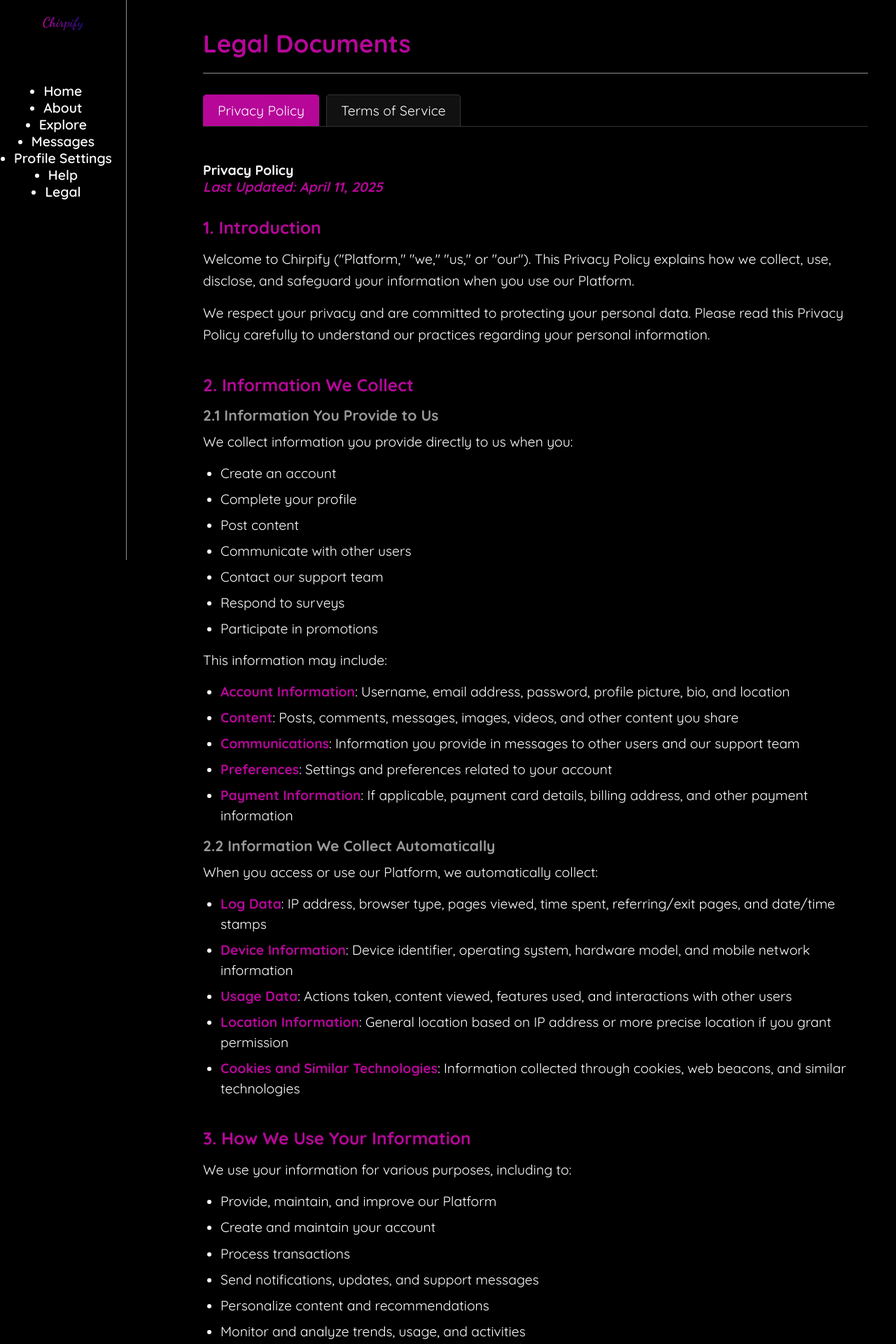
After one commit to Eletrodude/Chirpify-X, a PHP site: page /SideBarLinks/Legal.php in a window 1280 px wide. The commit adds this page. Shown: the top 1920 px of the page at 70% size. Run offline with PHP 8.4, Linux system fonts and the light colour scheme.

Commit message:
V0.4.1 Added Legal Document (AI MADE THE LEGAL DOCUMENT)

```diff
--- a/CSS/Folder.css
+++ b/CSS/Folder.css
@@ -59,9 +59,7 @@ body{
     /* display: flex;
     flex-direction: column; */
     border-bottom: 1px rgb(255, 255, 255) solid;
-    div{
-        display: flex;
-    }
+
 
 
 
--- /dev/null
+++ b/CSS/legal_styles.css
@@ -0,0 +1,195 @@
+/* Import Fonts */
+@import url('https://fonts.googleapis.com/css2?family=Dancing+Script:wght@400..700&display=swap');
+@import url('https://fonts.googleapis.com/css2?family=Dancing+Script:wght@400..700&family=Quicksand:wght@300..700&display=swap');
+
+/* Global Styles */
+* {
+    padding: 0;
+    margin: 0;
+    box-sizing: border-box;
+    background-color: black;
+    color: white;
+    font-size: 1.1rem;
+    font-family: "Quicksand", sans-serif;
+}
+
+html {
+    scroll-behavior: smooth;
+}
+
+.row {
+    display: flex;
+}
+
+body {
+    overflow: scroll;
+}
+
+/* Left Sidebar Styling */
+.SideBar {
+    border-right: 1px solid rgb(146, 142, 142);
+    display: flex;
+    flex-direction: column;
+    align-items: center;
+    gap: 2rem;
+    position: fixed;
+    height: 100vh;
+    text-decoration: none;
+
+
+}
+.Logo{
+    padding: 20px;
+
+
+}
+.Logo h1{
+    font-family: "Dancing Script", cursive;
+    background: linear-gradient(to right, #b60799, #200f80);
+    -webkit-background-clip: text;
+    -webkit-text-fill-color: transparent;
+}
+
+.SideBar ul{
+    display: flex;
+    flex-direction: column;
+    align-items: center;
+    padding: 20px;
+}
+
+.SideBar a {
+
+    font-weight: 600;
+    text-decoration: none;
+    margin: 10px 0;
+
+}
+
+/* Content Container */
+.content-container {
+    margin-left: 250px;
+    width: calc(100% - 250px);
+    padding: 20px 40px;
+}
+
+/* Header */
+header {
+    padding: 20px 0;
+    border-bottom: 1px solid rgb(146, 142, 142);
+    margin-bottom: 20px;
+}
+
+header h1 {
+    font-size: 2rem;
+    color: #b60799;
+}
+
+/* Tab Container */
+.tab-container {
+    margin-top: 30px;
+    border-bottom: 1px solid #333;
+    margin-bottom: 30px;
+}
+
+.tab {
+    display: inline-block;
+    padding: 10px 20px;
+    cursor: pointer;
+    background-color: #111;
+    border: 1px solid #333;
+    border-bottom: none;
+    border-radius: 5px 5px 0 0;
+    margin-right: 5px;
+    transition: all 0.3s ease;
+}
+
+.tab:hover {
+    background-color: #222;
+}
+
+.tab.active {
+    background-color: #b60799;
+    color: white;
+    border-color: #b60799;
+}
+
+/* Tab Content */
+.tab-content {
+    display: none;
+    padding: 20px 0;
+}
+
+.tab-content.active {
+    display: block;
+}
+
+/* Policy Sections */
+.policy-section {
+    margin-bottom: 40px;
+}
+
+.policy-section h1 {
+    font-size: 1.8rem;
+    margin-bottom: 20px;
+    color: #b60799;
+}
+
+.policy-section h2 {
+    font-size: 1.4rem;
+    margin: 20px 0 15px;
+    color: #b60799;
+}
+
+.policy-section h3 {
+    font-size: 1.2rem;
+    margin: 15px 0 10px;
+    color: #999;
+}
+
+.policy-section p {
+    margin-bottom: 15px;
+    line-height: 1.6;
+}
+
+.policy-section ul {
+    margin-left: 25px;
+    margin-bottom: 15px;
+}
+
+.policy-section li {
+    margin-bottom: 8px;
+    line-height: 1.5;
+}
+
+.last-updated {
+    font-style: italic;
+    color: #777;
+    margin-bottom: 30px;
+}
+
+/* Strong Text */
+strong {
+    color: #b60799;
+    font-weight: 700;
+}
+
+/* Responsive Design */
+@media (max-width: 768px) {
+    .SideBar {
+        width: 100%;
+        position: relative;
+        height: auto;
+        border-right: none;
+        border-bottom: 1px solid rgb(146, 142, 142);
+    }
+
+    .content-container {
+        margin-left: 0;
+        width: 100%;
+        padding: 20px;
+    }
+
+    .row {
+        flex-direction: column;
+    }
+}
--- a/Partials/Sidebar.php
+++ b/Partials/Sidebar.php
@@ -25,7 +25,7 @@
                 <a class="nav-link" href="#">Help</a>
             </li>
             <li class="nav-item">
-                <a class="nav-link" href="#">Legal</a>
+                <a class="nav-link" href="../SideBarLinks/Legal.php">Legal</a>
             </li>
         </ul>
     </div>
--- /dev/null
+++ b/SideBarLinks/Legal.php
@@ -0,0 +1,333 @@
+<!-- BIG DISCLAIMER, THE ENTIRETY OF THE LEGAL SECTION WAS MADE BY AI!!!!!!!!!!!!!! -->
+
+
+
+
+
+<!DOCTYPE html>
+<html lang="en">
+<head>
+    <meta charset="UTF-8">
+    <meta name="viewport" content="width=device-width, initial-scale=1.0">
+    <title>Legal Documents | Chirpify</title>
+    <link rel="stylesheet" href="../CSS/legal_styles.css">
+</head>
+<body>
+    <div class="row">
+        <div class="SideBar col-2">
+            <div class="Logo">
+                <h1 class="nav-item">Chirpify</h1>
+            </div>
+            <div class="Links">
+                <ul class="navbar-nav">
+                    <li class="nav-item">
+                        <a class="nav-link" href="../PhP/Main.php">Home</a>
+                    </li>
+                    <li class="nav-item">
+                        <a class="nav-link" href="#">About</a>
+                    </li>
+                    <li class="nav-item">
+                        <a class="nav-link" href="#">Explore</a>
+                    </li>
+                    <li class="nav-item">
+                        <a class="nav-link" href="#">Messages</a>
+                    </li>
+                    <li class="nav-item">
+                        <a class="nav-link" href="../SideBarLinks/Settings.php">Profile Settings</a>
+                    </li>
+                    <li class="nav-item">
+                        <a class="nav-link" href="#">Help</a>
+                    </li>
+                    <li class="nav-item">
+                        <a class="nav-link active" href="../SideBarLinks/Legal.php">Legal</a>
+                    </li>
+                </ul>
+            </div>
+        </div>
+
+        <div class="content-container">
+            <header>
+                <h1>Legal Documents</h1>
+            </header>
+
+            <div class="tab-container">
+                <div class="tab active" onclick="openPolicy(event, 'privacy')">Privacy Policy</div>
+                <div class="tab" onclick="openPolicy(event, 'terms')">Terms of Service</div>
+            </div>
+
+            <div id="privacy" class="tab-content active">
+                <h1>Privacy Policy</h1>
+                <p class="last-updated"><strong>Last Updated: April 11, 2025</strong></p>
+
+                <div class="policy-section">
+                    <h2>1. Introduction</h2>
+                    <p>Welcome to Chirpify ("Platform," "we," "us," or "our"). This Privacy Policy explains how we collect, use, disclose, and safeguard your information when you use our Platform.</p>
+                    <p>We respect your privacy and are committed to protecting your personal data. Please read this Privacy Policy carefully to understand our practices regarding your personal information.</p>
+                </div>
+
+                <div class="policy-section">
+                    <h2>2. Information We Collect</h2>
+
+                    <h3>2.1 Information You Provide to Us</h3>
+                    <p>We collect information you provide directly to us when you:</p>
+                    <ul>
+                        <li>Create an account</li>
+                        <li>Complete your profile</li>
+                        <li>Post content</li>
+                        <li>Communicate with other users</li>
+                        <li>Contact our support team</li>
+                        <li>Respond to surveys</li>
+                        <li>Participate in promotions</li>
+                    </ul>
+
+                    <p>This information may include:</p>
+                    <ul>
+                        <li><strong>Account Information</strong>: Username, email address, password, profile picture, bio, and location</li>
+                        <li><strong>Content</strong>: Posts, comments, messages, images, videos, and other content you share</li>
+                        <li><strong>Communications</strong>: Information you provide in messages to other users and our support team</li>
+                        <li><strong>Preferences</strong>: Settings and preferences related to your account</li>
+                        <li><strong>Payment Information</strong>: If applicable, payment card details, billing address, and other payment information</li>
+                    </ul>
+
+                    <h3>2.2 Information We Collect Automatically</h3>
+                    <p>When you access or use our Platform, we automatically collect:</p>
+                    <ul>
+                        <li><strong>Log Data</strong>: IP address, browser type, pages viewed, time spent, referring/exit pages, and date/time stamps</li>
+                        <li><strong>Device Information</strong>: Device identifier, operating system, hardware model, and mobile network information</li>
+                        <li><strong>Usage Data</strong>: Actions taken, content viewed, features used, and interactions with other users</li>
+                        <li><strong>Location Information</strong>: General location based on IP address or more precise location if you grant permission</li>
+                        <li><strong>Cookies and Similar Technologies</strong>: Information collected through cookies, web beacons, and similar technologies</li>
+                    </ul>
+                </div>
+
+                <div class="policy-section">
+                    <h2>3. How We Use Your Information</h2>
+                    <p>We use your information for various purposes, including to:</p>
+                    <ul>
+                        <li>Provide, maintain, and improve our Platform</li>
+                        <li>Create and maintain your account</li>
+                        <li>Process transactions</li>
+                        <li>Send notifications, updates, and support messages</li>
+                        <li>Personalize content and recommendations</li>
+                        <li>Monitor and analyze trends, usage, and activities</li>
+                        <li>Detect, investigate, and prevent fraudulent transactions and unauthorized access</li>
+                        <li>Comply with legal obligations</li>
+                        <li>Enforce our Terms of Service and other policies</li>
+                    </ul>
+                </div>
+
+                <div class="policy-section">
+                    <h2>4. Sharing Your Information</h2>
+                    <p>We may share your information with:</p>
+                    <ul>
+                        <li><strong>Other Users</strong>: Information you post publicly is viewable by other users</li>
+                        <li><strong>Service Providers</strong>: Third parties who perform services on our behalf</li>
+                        <li><strong>Business Partners</strong>: If you choose to interact with them through our Platform</li>
+                        <li><strong>Legal Requirements</strong>: When required by applicable law, legal process, or government request</li>
+                        <li><strong>Business Transfers</strong>: In connection with any merger, sale of company assets, financing, or acquisition</li>
+                        <li><strong>With Your Consent</strong>: When you have otherwise consented to such sharing</li>
+                    </ul>
+                </div>
+
+                <div class="policy-section">
+                    <h2>5. Data Retention</h2>
+                    <p>We retain your personal information for as long as necessary to fulfill the purposes outlined in this Privacy Policy, unless a longer retention period is required or permitted by law.</p>
+                </div>
+
+                <div class="policy-section">
+                    <h2>6. Your Rights</h2>
+                    <p>Depending on your location, you may have certain rights regarding your personal information, including:</p>
+                    <ul>
+                        <li>Access to your personal information</li>
+                        <li>Correction of inaccurate or incomplete data</li>
+                        <li>Deletion of your personal information</li>
+                        <li>Restriction of processing</li>
+                        <li>Data portability</li>
+                        <li>Objection to processing</li>
+                    </ul>
+                    <p>To exercise these rights, please contact us using the information provided in the "Contact Us" section.</p>
+                </div>
+
+                <div class="policy-section">
+                    <h2>7. Data Security</h2>
+                    <p>We implement appropriate technical and organizational measures to protect your personal information. However, no method of transmission over the Internet or electronic storage is 100% secure.</p>
+                </div>
+
+                <div class="policy-section">
+                    <h2>8. International Data Transfers</h2>
+                    <p>Your information may be transferred to and processed in countries other than the one in which you reside. These countries may have different data protection laws.</p>
+                </div>
+
+                <div class="policy-section">
+                    <h2>9. Children's Privacy</h2>
+                    <p>Our Platform is not directed to children under the age of 13 (or the applicable age of digital consent in your country). We do not knowingly collect personal information from children.</p>
+                </div>
+
+                <div class="policy-section">
+                    <h2>10. Changes to This Privacy Policy</h2>
+                    <p>We may update this Privacy Policy from time to time. We will notify you of any changes by posting the new Privacy Policy on this page and updating the "Last Updated" date.</p>
+                </div>
+
+                <div class="policy-section">
+                    <h2>11. Contact Us</h2>
+                    <p>If you have any questions about this Privacy Policy, please contact us at:</p>
+                    <ul>
+                        <li>Email: support@chirpify.com</li>
+                        <li>Address: Chirpify Headquarters, 123 Tech Lane, San Francisco, CA 94107</li>
+                    </ul>
+                </div>
+            </div>
+
+            <div id="terms" class="tab-content">
+                <h1>Terms of Service</h1>
+                <p class="last-updated"><strong>Last Updated: April 11, 2025</strong></p>
+
+                <div class="policy-section">
+                    <h2>1. Agreement to Terms</h2>
+                    <p>By accessing or using Chirpify ("Platform," "we," "us," or "our"), you agree to be bound by these Terms of Service ("Terms"). If you do not agree to these Terms, you must not access or use our Platform.</p>
+                </div>
+
+                <div class="policy-section">
+                    <h2>2. Eligibility</h2>
+                    <p>You must be at least 13 years old (or the minimum legal age in your country) to use our Platform. By using the Platform, you represent and warrant that you meet the eligibility requirements.</p>
+                </div>
+
+                <div class="policy-section">
+                    <h2>3. Account Registration</h2>
+
+                    <h3>3.1 Account Creation</h3>
+                    <p>To use certain features of our Platform, you must register for an account. You agree to:</p>
+                    <ul>
+                        <li>Provide accurate, current, and complete information</li>
+                        <li>Maintain and promptly update your account information</li>
+                        <li>Keep your password secure and confidential</li>
+                        <li>Notify us immediately of any unauthorized use of your account</li>
+                    </ul>
+
+                    <h3>3.2 Account Responsibility</h3>
+                    <p>You are responsible for all activities that occur under your account. We reserve the right to suspend or terminate your account if any information provided is inaccurate, false, or incomplete.</p>
+                </div>
+
+                <div class="policy-section">
+                    <h2>4. User Content</h2>
+
+                    <h3>4.1 Content Ownership</h3>
+                    <p>You retain ownership rights to the content you post on our Platform. By posting content, you grant us a non-exclusive, royalty-free, worldwide license to use, display, reproduce, modify, and distribute your content for the purpose of operating and improving our Platform.</p>
+
+                    <h3>4.2 Content Restrictions</h3>
+                    <p>You agree not to post content that:</p>
+                    <ul>
+                        <li>Is illegal, harmful, threatening, abusive, harassing, defamatory, or invasive of privacy</li>
+                        <li>Infringes any patent, trademark, trade secret, copyright, or other intellectual property rights</li>
+                        <li>Contains software viruses or any other code designed to interrupt, destroy, or limit functionality</li>
+                        <li>Impersonates any person or entity or falsely states or misrepresents your affiliation</li>
+                        <li>Contains unsolicited or unauthorized advertising, promotional materials, spam, chain letters, etc.</li>
+                        <li>Violates the rights of others or our community guidelines</li>
+                    </ul>
+
+                    <h3>4.3 Content Removal</h3>
+                    <p>We reserve the right to remove any content that violates these Terms or that we find objectionable for any reason, without prior notice.</p>
+                </div>
+
+                <div class="policy-section">
+                    <h2>5. Prohibited Activities</h2>
+                    <p>You agree not to:</p>
+                    <ul>
+                        <li>Use our Platform in any way that violates any applicable law or regulation</li>
+                        <li>Attempt to interfere with the proper functioning of our Platform</li>
+                        <li>Engage in any data mining, data harvesting, or data extraction methods</li>
+                        <li>Use automated scripts to collect information from or interact with our Platform</li>
+                        <li>Attempt to gain unauthorized access to our systems or other users' accounts</li>
+                        <li>Use our Platform to transmit any malicious software or code</li>
+                        <li>Engage in abusive behavior toward other users</li>
+                        <li>Use our Platform for any illegal or unauthorized purpose</li>
+                    </ul>
+                </div>
+
+                <div class="policy-section">
+                    <h2>6. Intellectual Property Rights</h2>
+
+                    <h3>6.1 Platform Content</h3>
+                    <p>The Platform and its original content, features, and functionality are owned by us and are protected by international copyright, trademark, patent, trade secret, and other intellectual property laws.</p>
+
+                    <h3>6.2 Trademarks</h3>
+                    <p>All trademarks, logos, service marks, and trade names displayed on the Platform are our property or the property of other third-parties. You are not permitted to use these without our prior written consent or the consent of the third-party that owns the trademark.</p>
+                </div>
+
+                <div class="policy-section">
+                    <h2>7. Third-Party Links and Services</h2>
+                    <p>Our Platform may contain links to third-party websites or services that are not owned or controlled by us. We have no control over and assume no responsibility for the content, privacy policies, or practices of any third-party websites or services.</p>
+                </div>
+
+                <div class="policy-section">
+                    <h2>8. Termination</h2>
+                    <p>We may terminate or suspend your account and access to our Platform immediately, without prior notice or liability, for any reason, including breach of these Terms.</p>
+                </div>
+
+                <div class="policy-section">
+                    <h2>9. Disclaimer of Warranties</h2>
+                    <p>Our Platform is provided on an "as is" and "as available" basis. We make no warranties, expressed or implied, regarding the operation of our Platform or the information, content, or materials included on our Platform.</p>
+                </div>
+
+                <div class="policy-section">
+                    <h2>10. Limitation of Liability</h2>
+                    <p>In no event shall we be liable for any indirect, incidental, special, consequential, or punitive damages, including loss of profits, data, use, goodwill, or other intangible losses, resulting from your access to or use of or inability to access or use the Platform.</p>
+                </div>
+
+                <div class="policy-section">
+                    <h2>11. Indemnification</h2>
+                    <p>You agree to defend, indemnify, and hold us harmless from and against any claims, liabilities, damages, losses, and expenses, including reasonable attorneys' fees, arising out of or in any way connected with your access to or use of our Platform or your violation of these Terms.</p>
+                </div>
+
+                <div class="policy-section">
+                    <h2>12. Governing Law</h2>
+                    <p>These Terms shall be governed by and construed in accordance with the laws of the State of California, without regard to its conflict of law provisions.</p>
+                </div>
+
+                <div class="policy-section">
+                    <h2>13. Changes to Terms</h2>
+                    <p>We reserve the right to modify or replace these Terms at any time. We will provide notice of any changes by posting the new Terms on our Platform and updating the "Last Updated" date.</p>
+                </div>
+
+                <div class="policy-section">
+                    <h2>14. Severability</h2>
+                    <p>If any provision of these Terms is held to be invalid or unenforceable, such provision shall be struck and the remaining provisions shall be enforced.</p>
+                </div>
+
+                <div class="policy-section">
+                    <h2>15. Entire Agreement</h2>
+                    <p>These Terms constitute the entire agreement between you and us regarding our Platform and supersede any prior agreements.</p>
+                </div>
+
+                <div class="policy-section">
+                    <h2>16. Contact Us</h2>
+                    <p>If you have any questions about these Terms, please contact us at:</p>
+                    <ul>
+                        <li>Email: support@chirpify.com</li>
+                        <li>Address: Chirpify Headquarters, 123 Tech Lane, San Francisco, CA 94107</li>
+                    </ul>
+                </div>
+            </div>
+        </div>
+    </div>
+
+    <script>
+        function openPolicy(evt, policyName) {
+            var i, tabcontent, tablinks;
+
+            tabcontent = document.getElementsByClassName("tab-content");
+            for (i = 0; i < tabcontent.length; i++) {
+                tabcontent[i].className = tabcontent[i].className.replace(" active", "");
+            }
+
+            tablinks = document.getElementsByClassName("tab");
+            for (i = 0; i < tablinks.length; i++) {
+                tablinks[i].className = tablinks[i].className.replace(" active", "");
+            }
+
+            document.getElementById(policyName).className += " active";
+            evt.currentTarget.className += " active";
+        }
+    </script>
+</body>
+</html>
```
Also changed, not shown: JavaScript/Settings.js (line endings or trailing spaces), PhP/Main.php (line endings or trailing spaces).
